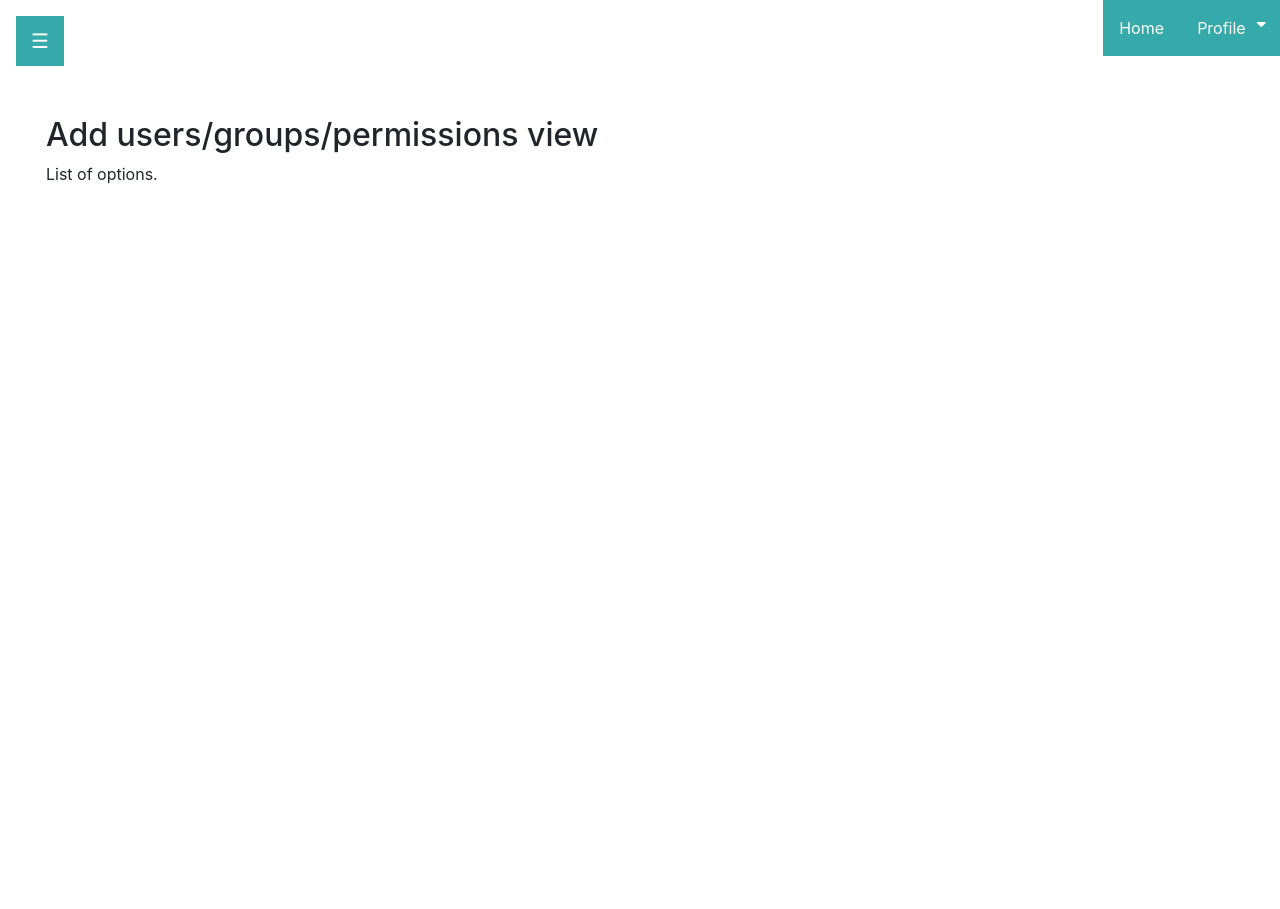
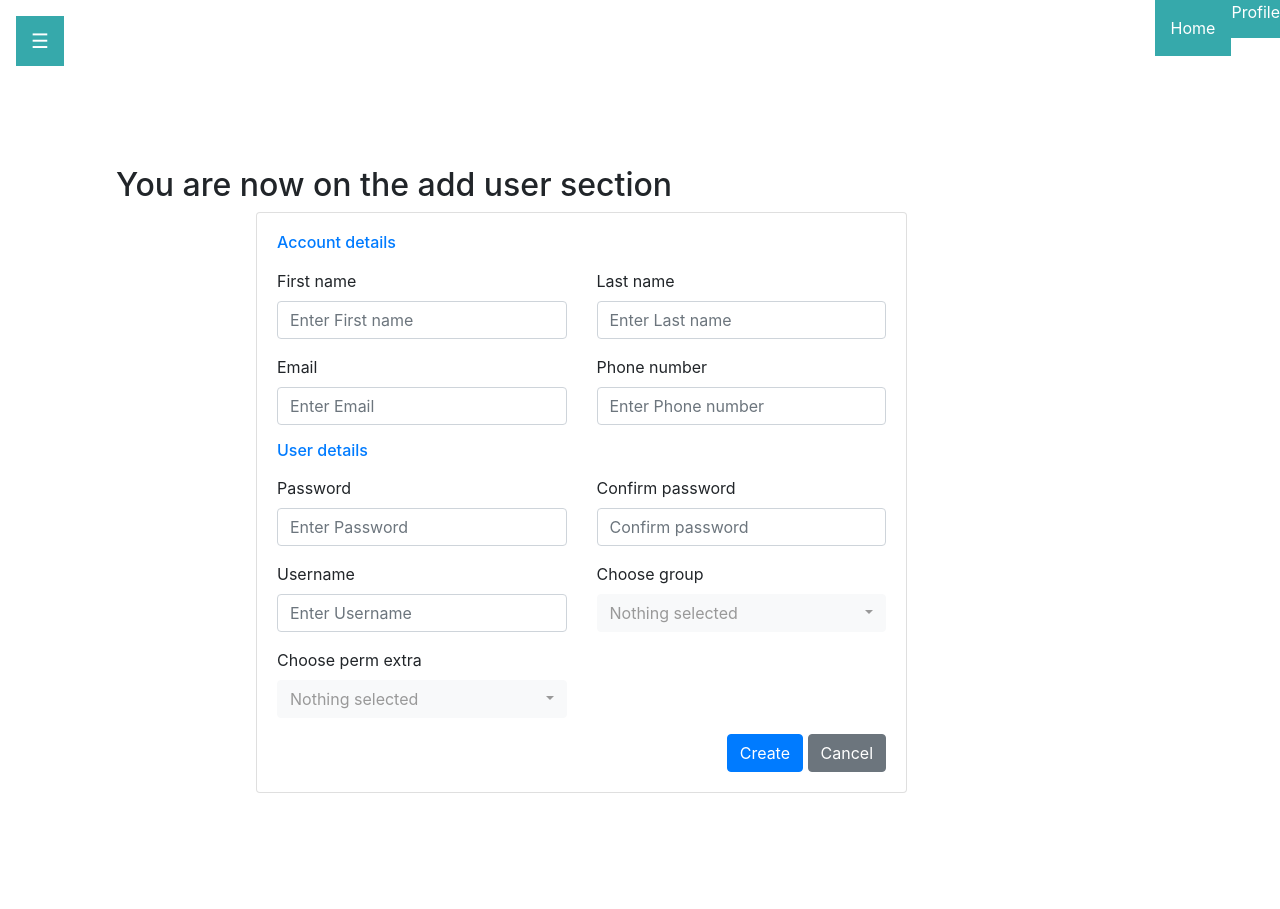
Before and after one commit to ProtiucOvidiu/proiect, a Flask app: page /admin_add in a window 1280 px wide. Before the commit the page ends 184 px from the top, so only its background shows below. Run offline with Flask 2, Linux system fonts and the light colour scheme; some libraries are stand-ins or nearby versions.

Commit message:
Create user in progress

```diff
--- /dev/null
+++ b/src/templates/admin_files/admin_add_user.html
@@ -0,0 +1,172 @@
+<!DOCTYPE html>
+<html>
+
+  <head>
+    <meta name="viewport" content="width=device-width, initial-scale=1">
+    <link rel="stylesheet" type= "text/css" href="../static/styles/index.css">
+    <link rel="stylesheet" href="https://maxcdn.bootstrapcdn.com/bootstrap/4.5.2/css/bootstrap.min.css">
+    <script type="text/javascript" src="../../static/scripts/index.js"></script>
+    <link rel="stylesheet" href="https://maxcdn.bootstrapcdn.com/bootstrap/4.5.2/css/bootstrap.min.css">
+    <script src="https://ajax.googleapis.com/ajax/libs/jquery/3.5.1/jquery.min.js"></script>
+    <script src="https://cdnjs.cloudflare.com/ajax/libs/popper.js/1.16.0/umd/popper.min.js"></script>
+    <script src="https://maxcdn.bootstrapcdn.com/bootstrap/4.5.2/js/bootstrap.min.js"></script>
+    <link rel="stylesheet" href="https://cdn.jsdelivr.net/npm/bootstrap-select@1.13.14/dist/css/bootstrap-select.min.css">
+    <script src="https://cdn.jsdelivr.net/npm/bootstrap-select@1.13.14/dist/js/bootstrap-select.min.js"></script>
+    <script src="https://cdn.jsdelivr.net/npm/bootstrap-select@1.13.14/dist/js/i18n/defaults-*.min.js"></script>
+  </head>
+  <body>
+
+    <div class="topnav" id="myTopnav">
+
+      <div class="dropdown">
+        <a href="#" class="dropbtn" target="_self">Profile</a>
+
+        <div class="dropdown-content">
+          <a href="/admin_settings" target="_self">Settings</a>
+          <a href="/admin_contact" target="_self">Contact</a>
+          <a href="/logout" target="_self">Log Out</a>
+
+        </div>
+      </div>
+      <a href="/admin_home" class="homebtn" target="_self">Home</a>
+    </div>
+    <div id="side_menu" class="sidebar">
+      <a href="javascript:void(0)" class="closebtn" onclick="close_menu()">×</a>
+      <a href="/admin_home" target="_self">Apps</a>
+      <a href="/admin_groups" target="_self">Groups</a>
+      <button class="dropdown-side-btn">Add user/group/perm
+        <i class="fa fa-caret-down"></i>
+      </button>
+          <div class="dropdown-side-menu">
+              <a href="/add_user">Add user</a>
+              <a href="#">Add group</a>
+              <a href="#">Add permissions</a>
+          </div>
+      <a href="/admin_modify" target="_self">Modify user/group/perm</a>
+      <a href="/admin_delete" target="_self">Delete user/group/perm</a>
+      <a href="/admin_msg" target="_self">Messages</a>
+      <a href="/admin_forum" target="_self">Q&A/Forum</a>
+    </div>
+
+    <div id="main">
+      <button class="open_btn" onclick="open_menu()">☰</button>
+      <form action="{{url_for('submit_user_form')}}" method="POST">
+      <div style="padding: 100px;">
+        <h2 style="align-content: center;">You are now on the add user section</h2>
+        <div class="container" style="margin: auto; padding-left: 125px;">
+        <div class="col-xl-9 col-lg-9 col-md-12 col-sm-12 col-12">
+          <div class="card h-100">
+            <div class="card-body">
+              <div class="row gutters">
+                <div class="col-xl-12 col-lg-12 col-md-12 col-sm-12 col-12">
+                  <h6 class="mb-3 text-primary">Account details</h6>
+                </div>
+                <div class="col-xl-6 col-lg-6 col-md-6 col-sm-6 col-12">
+                  <div class="form-group">
+                    <label for="firstName"> First name</label>
+                    <input type="text" class="form-control" name="first_name" placeholder="Enter First name" required>
+                  </div>
+                </div>
+                <div class="col-xl-6 col-lg-6 col-md-6 col-sm-6 col-12">
+                  <div class="form-group">
+                    <label for="lastName"> Last name</label>
+                    <input type="text" class="form-control" name="last_name" placeholder="Enter Last name" required>
+                  </div>
+                </div>
+                <div class="col-xl-6 col-lg-6 col-md-6 col-sm-6 col-12">
+                  <div class="form-group">
+                    <label for="Email"> Email</label>
+                    <input type="text" class="form-control" name="email" placeholder="Enter Email" required>
+                  </div>
+                </div>
+                <div class="col-xl-6 col-lg-6 col-md-6 col-sm-6 col-12">
+                  <div class="form-group">
+                    <label for="phone"> Phone number</label>
+                    <input type="text" class="form-control" name="phone_number" placeholder="Enter Phone number" required>
+                  </div>
+                </div>
+              </div>
+              <div class="row gutters">
+                <div class="col-xl-12 col-lg-12 col-md-12 col-sm-12 col-12">
+                  <h6 class="mb-3 text-primary"> User details</h6>
+                </div>
+                <div class="col-xl-6 col-lg-6 col-md-6 col-sm-6 col-12">
+                  <div class="form-group">
+                    <label for="password"> Password</label>
+                    <input type="password" class="form-control" name="password" placeholder="Enter Password" required>
+                  </div>
+                </div>
+                <div class="col-xl-6 col-lg-6 col-md-6 col-sm-6 col-12">
+                  <div class="form-group">
+                    <label for="confirm_password"> Confirm password</label>
+                    <input type="password" class="form-control" name="confirm_password" placeholder="Confirm password" required>
+                  </div>
+                </div>
+                <div class="col-xl-6 col-lg-6 col-md-6 col-sm-6 col-12">
+                  <div class="form-group">
+                    <label for="username"> Username</label>
+                    <input type="text" class="form-control" name="username" placeholder="Enter Username" required>
+                  </div>
+                </div>
+                <div class="col-xl-6 col-lg-6 col-md-6 col-sm-6 col-12">
+                  <div class="form-group">
+                    <label for="select" required>Choose group</label>
+                    <select class="selectpicker form-control" multiple name="groups" required>
+                    {% for g in groups %}
+                      <option value="{{ g[0] }}" name="groups" class="form-control"> {{ g[1] }} </option>
+                    {% endfor %}
+                    </select>
+                </div>
+                </div>
+                <div class="col-xl-6 col-lg-6 col-md-6 col-sm-6 col-12">
+                  <div class="form-group">
+                    <label for="select" required>Choose perm extra</label>
+                    <select class="selectpicker form-control" multiple name = "perms">
+                    {% for p in perms %}
+                      <option value="{{ p[0] }}" name="perms" class="form-control"> {{ p[1] }} </option>
+                    {% endfor %}
+                    </select>
+                </div>
+                </div>
+              </div>
+              <div class="row gutters">
+                <div class="col-xl-12 col-lg-12 col-md-12 col-sm-12 col-12">
+                  <div class="text-right">
+                    {% with messages = get_flashed_messages() %}
+                        {% if messages %}
+                          {% for msg in messages %}
+                            <p>{{msg}}</p>
+                          {% endfor %}
+                        {% endif %}
+                      {% endwith %}
+                    <button type="submit" id="submit" name="create" class="btn btn-primary">Create</button>
+                    <button type="reset" id="reset" name="cancel" class="btn btn-secondary">Cancel</button>
+                  </div>
+                </div>
+              </div>
+            </div>
+          </div>
+        </div>
+        </div>
+      </div>
+      </form>
+    </div>
+    </div>
+  </body>
+  <script>
+    var dropdown = document.getElementsByClassName("dropdown-side-btn");
+    var i;
+
+    for (i = 0; i < dropdown.length; i++) {
+    dropdown[i].addEventListener("click", function() {
+    this.classList.toggle("active");
+    var dropdownContent = this.nextElementSibling;
+    if (dropdownContent.style.display === "block") {
+        dropdownContent.style.display = "none";
+    } else {
+        dropdownContent.style.display = "block";
+    }
+    });
+    }
+   </script>
+</html>
```
Also changed, not shown: src/admin.py (+111 -3 lines), src/templates/admin_files/admin_home.html (+10 -2 lines).
